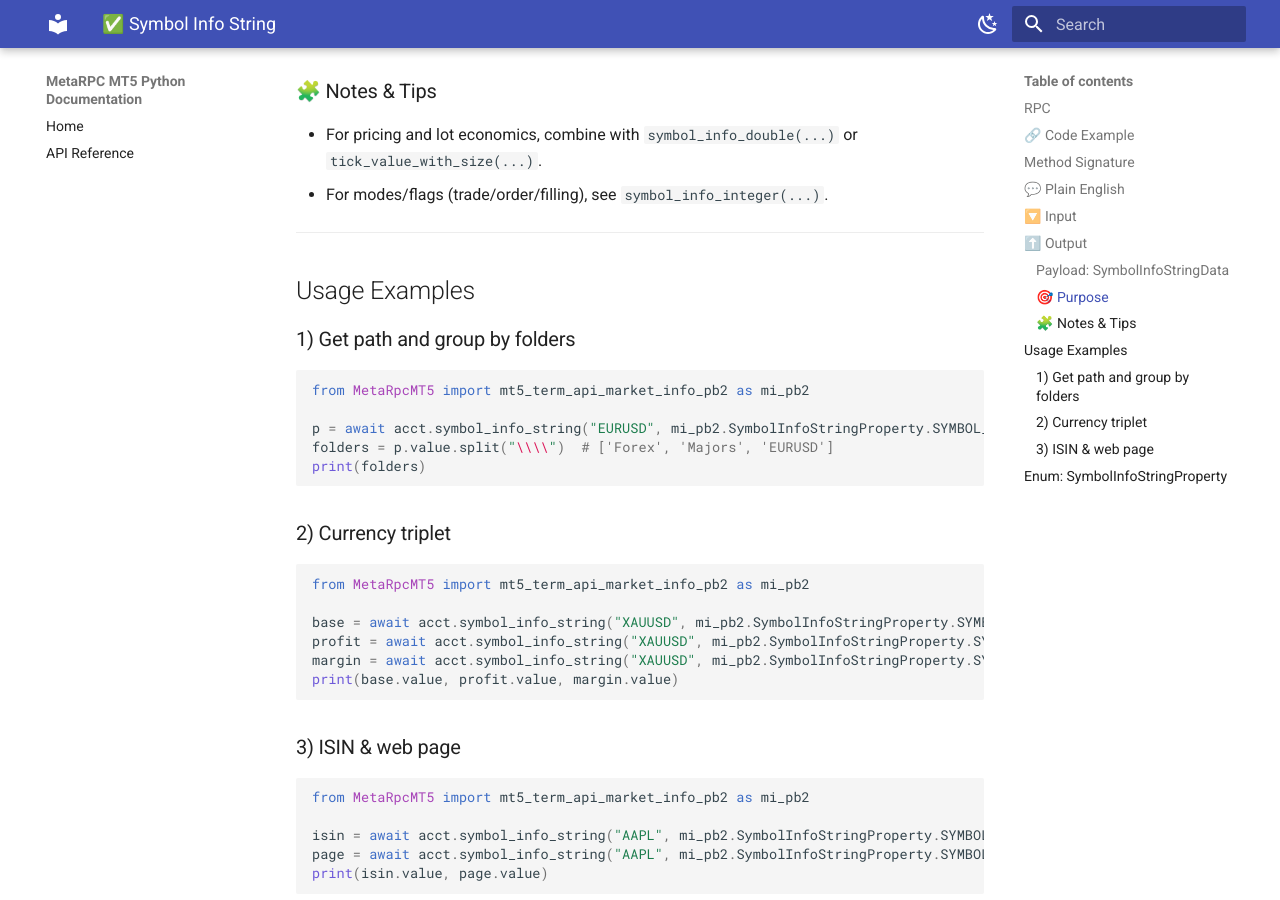
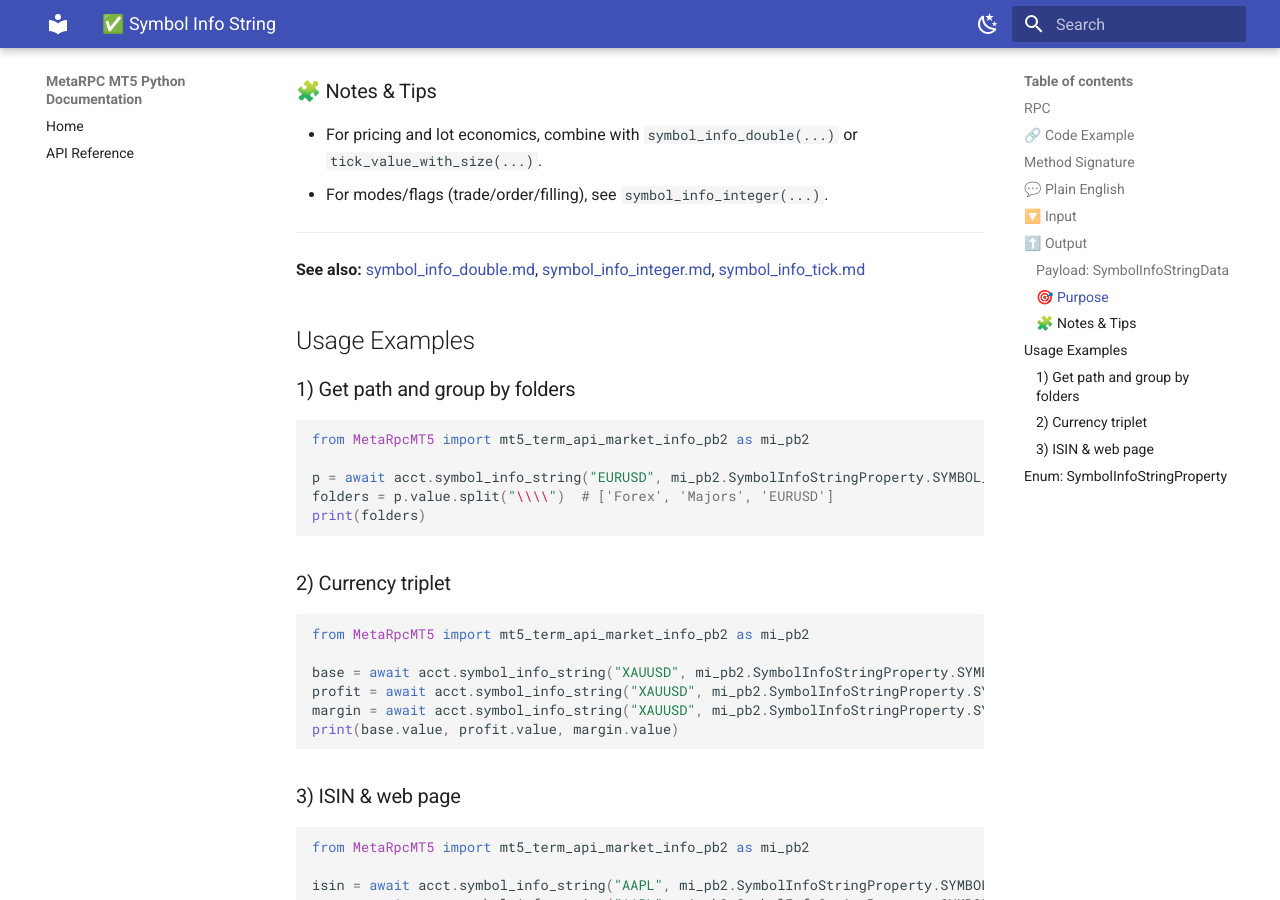
Before and after one commit to MetaRPC/PyMT5, an MkDocs documentation site: the page built from docs/MT5Account/Symbols_and_Market/symbol_info_string.md, in a window 1280 px wide and 900 px high, scrolled down 2400 px. Built offline with MkDocs 1.6.1 and Material for MkDocs 9.7.7, drawn with Linux system fonts in a browser that asks for light colours.

Commit message:
Update symbol_info_string.md

```diff
--- a/docs/MT5Account/Symbols_and_Market/symbol_info_string.md
+++ b/docs/MT5Account/Symbols_and_Market/symbol_info_string.md
@@ -94,6 +94,8 @@ async def symbol_info_string(
 
 ---
 
+**See also:** [symbol\_info\_double.md](./symbol_info_double.md), [symbol\_info\_integer.md](./symbol_info_integer.md), [symbol\_info\_tick.md](./symbol_info_tick.md)
+
 ## Usage Examples
 
 ### 1) Get path and group by folders
```
